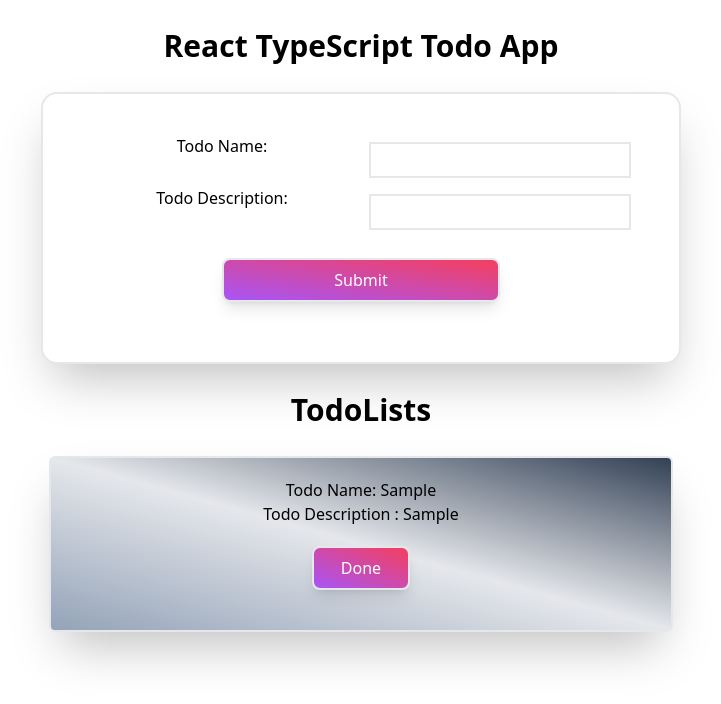
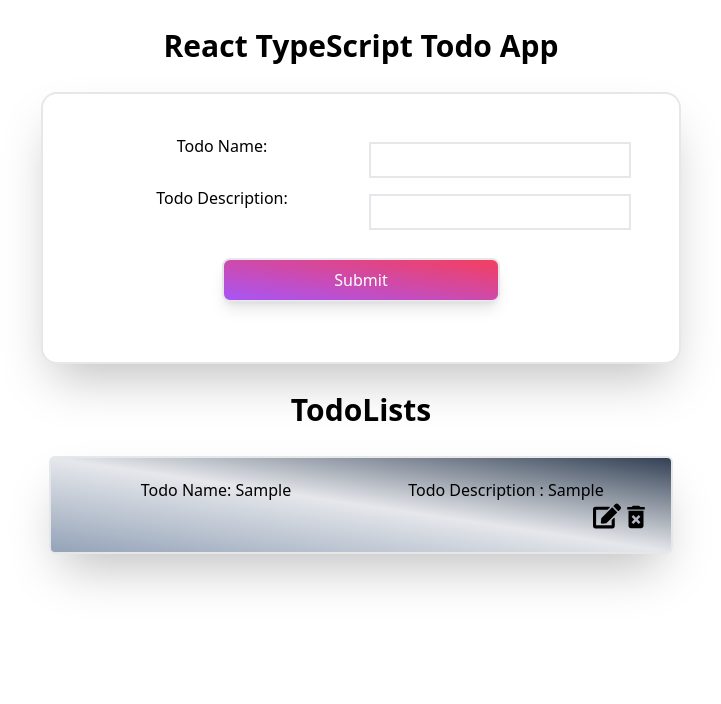
Before and after one commit to lhes23/reactts-todo, a React (Create React App) app: page / in a window 1280 px wide. Both pictures are taken after typing "Sample", "Sample" into the empty fields and a click on the input "Submit". Shown: the top 704 px of the page, without its empty margins (279-1000 px from the left). Built offline with nearby package versions, Linux system fonts and the light colour scheme.

Commit message:
added react-icons

```diff
--- a/package.json
+++ b/package.json
@@ -14,6 +14,7 @@
     "postcss": "^8.4.14",
     "react": "^18.2.0",
     "react-dom": "^18.2.0",
+    "react-icons": "^4.4.0",
     "react-scripts": "5.0.1",
     "tailwindcss": "^3.1.4",
     "typescript": "^4.7.4",
--- a/src/components/TodoCard.tsx
+++ b/src/components/TodoCard.tsx
@@ -1,6 +1,8 @@
 import React from "react";
 import { Todo } from "../interfaces";
 import myStyles from "../utils/styles";
+import { FaEdit } from "react-icons/fa";
+import { MdDeleteForever } from "react-icons/md";
 
 type Props = {
   todo: Todo;
@@ -13,18 +15,24 @@ const TodoCard = ({ todo, setTodos, todos }: Props) => {
     setTodos(todos.filter((t) => t.id !== tid));
   };
   return (
-    <div className="flex p-5 m-2 border-2 rounded-md place-content-center bg-gradient-to-tr from-slate-400 via-gray-200 to-slate-700 shadow-2xl">
-      <div className="">
+    <>
+      <div className="p-5 m-2 border-2 rounded-md place-content-center bg-gradient-to-tr from-slate-400 via-gray-200 to-slate-700 shadow-2xl">
+        <div className="grid grid-cols-2">
           <h1>Todo Name: {todo.todoName}</h1>
           <h2>Todo Description : {todo.todoDescription}</h2>
-        <button
+          {/* <button
             onClick={() => doneBtnHandler(todo.id)}
             className={myStyles.button}
           >
             Done
-        </button>
+          </button> */}
+        </div>
+        <div className="flex w-full place-content-end">
+          <FaEdit size={28} />
+          <MdDeleteForever size={30} />
         </div>
       </div>
+    </>
   );
 };
 
```
Also changed, not shown: 1 other file (tests, documents, lock files or other folders). Lines whose indentation alone changed are shown as unchanged.
